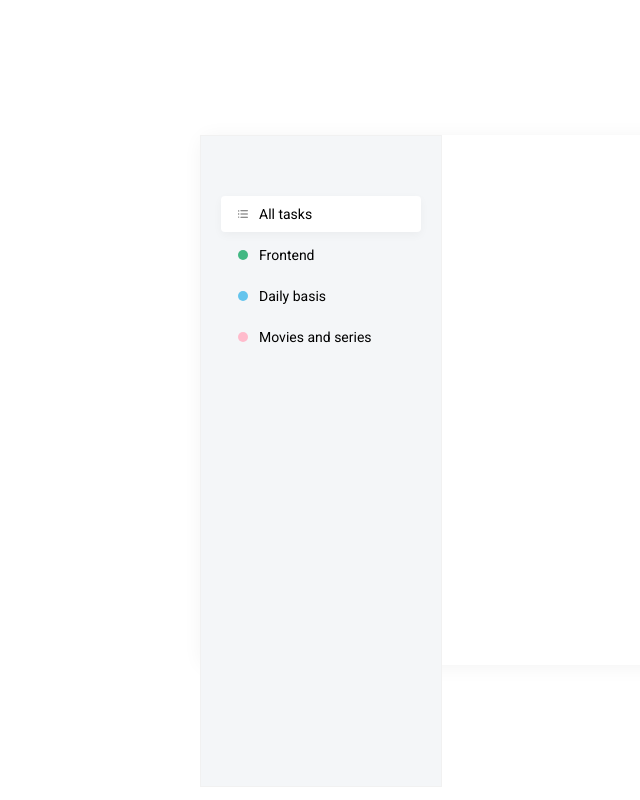
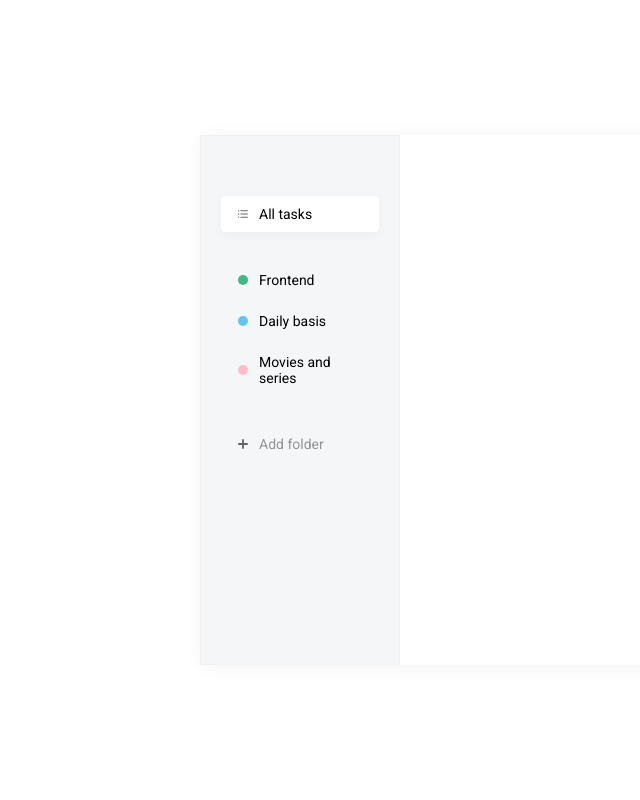
Before and after one commit to denyschornyi/remind-react-app, a React (Create React App) app: page / in a window 1280 px wide. Shown: the whole page, without its empty margins (65-705 px from the left). Built offline with nearby package versions, Linux system fonts and the light colour scheme.

Commit message:
list  of folders implemented

```diff
--- a/package.json
+++ b/package.json
@@ -6,6 +6,7 @@
     "@testing-library/jest-dom": "^5.14.1",
     "@testing-library/react": "^11.2.7",
     "@testing-library/user-event": "^12.8.3",
+    "classnames": "^2.3.1",
     "node-sass": "^6.0.1",
     "react": "^17.0.2",
     "react-dom": "^17.0.2",
--- a/src/App.js
+++ b/src/App.js
@@ -1,5 +1,6 @@
 import List from "./components/List";
 import listSvg from "./assets/img/list.svg";
+import add from "./assets/img/add.svg";
 
 function App() {
   return (
@@ -11,10 +12,24 @@ function App() {
               icon: <img src={listSvg} alt="All tasks" />,
               name: "All tasks",
               active: true
-            },
+            }
+          ]}
+        />
+        <List
+          items={[
             { color: "green", name: "Frontend" },
             { color: "blue", name: "Daily basis" },
             { color: "pink", name: "Movies and series" }
+          ]}
+          isRemovable
+        />
+        <List
+          items={[
+            {
+              className: "list__add-button",
+              icon: <img src={add} alt="Add folder" />,
+              name: "Add folder"
+            }
           ]}
         />
       </div>
--- a/src/components/List/List.scss
+++ b/src/components/List/List.scss
@@ -1,6 +1,17 @@
 .list {
   margin-bottom: 30px;
 
+  &__add-button {
+    span {
+      opacity: 0.4;
+    }
+    &:hover {
+      img,
+      span {
+        opacity: 1;
+      }
+    }
+  }
   li {
     display: flex;
     align-items: center;
--- a/src/components/List/index.jsx
+++ b/src/components/List/index.jsx
@@ -1,10 +1,14 @@
 import "./List.scss";
+import classNames from "classnames";
 
-const List = ({ items }) => {
+const List = ({ items, isRemovable }) => {
   return (
     <ul className="list">
-      {items.map((item) => (
-        <li className={item.active ? "active" : ""}>
+      {items.map((item, index) => (
+        <li
+          key={index}
+          className={classNames(item.className, { active: item.active })}
+        >
           <i>
             {item.icon ? (
               item.icon
--- a/src/index.scss
+++ b/src/index.scss
@@ -3,6 +3,7 @@
   padding: 0;
   list-style: none;
   outline: none;
+  box-sizing: border-box;
   font-family: "Roboto", -apple-system, system-ui, sans-serif;
   -webkit-font-smoothing: antialiased;
   -moz-osx-font-smoothing: grayscale;
```
Also changed, not shown: src/assets/img/add.svg (added), 1 other file (tests, documents, lock files or other folders).
